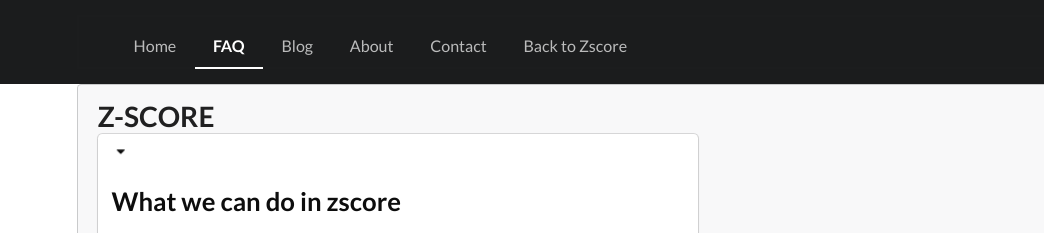
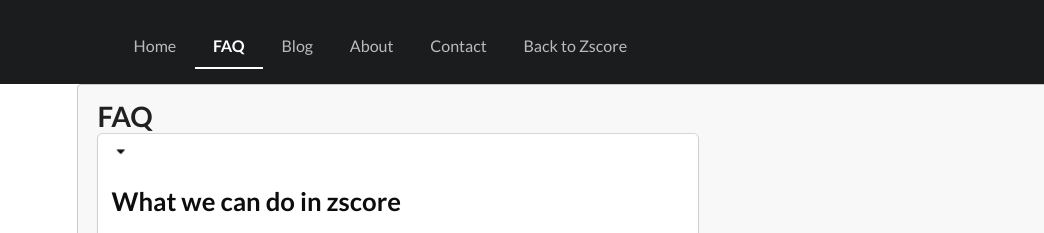
Before and after one commit to udara28/zscore-wiki, a plain HTML site: page FAQ.html in a window 1280 px wide. Shown: the top 233 px of the page, 0-1044 px from the left. Drawn offline with Linux system fonts and the light colour scheme.

Commit message:
Update FAQ.html

```diff
--- a/FAQ.html
+++ b/FAQ.html
@@ -57,7 +57,7 @@
 
         <div class="ui container">
             <div class="ui message">
-                <h1 class="ui huge header">Z-SCORE</h1>
+                <h1 class="ui huge header">FAQ</h1>
 
 	<script src="resources/js/jquery.min.js"></script>
     <script src="resources/js/semantic.min.js"></script>
```
